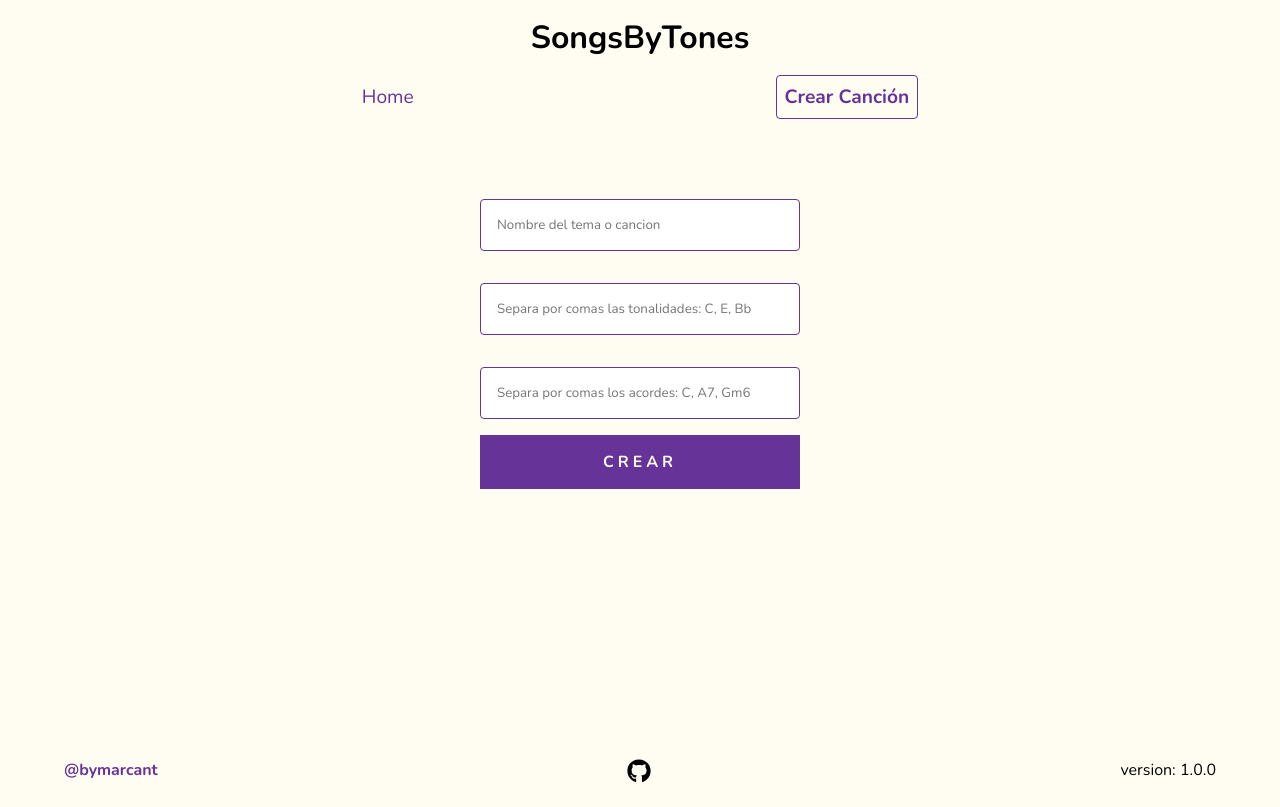
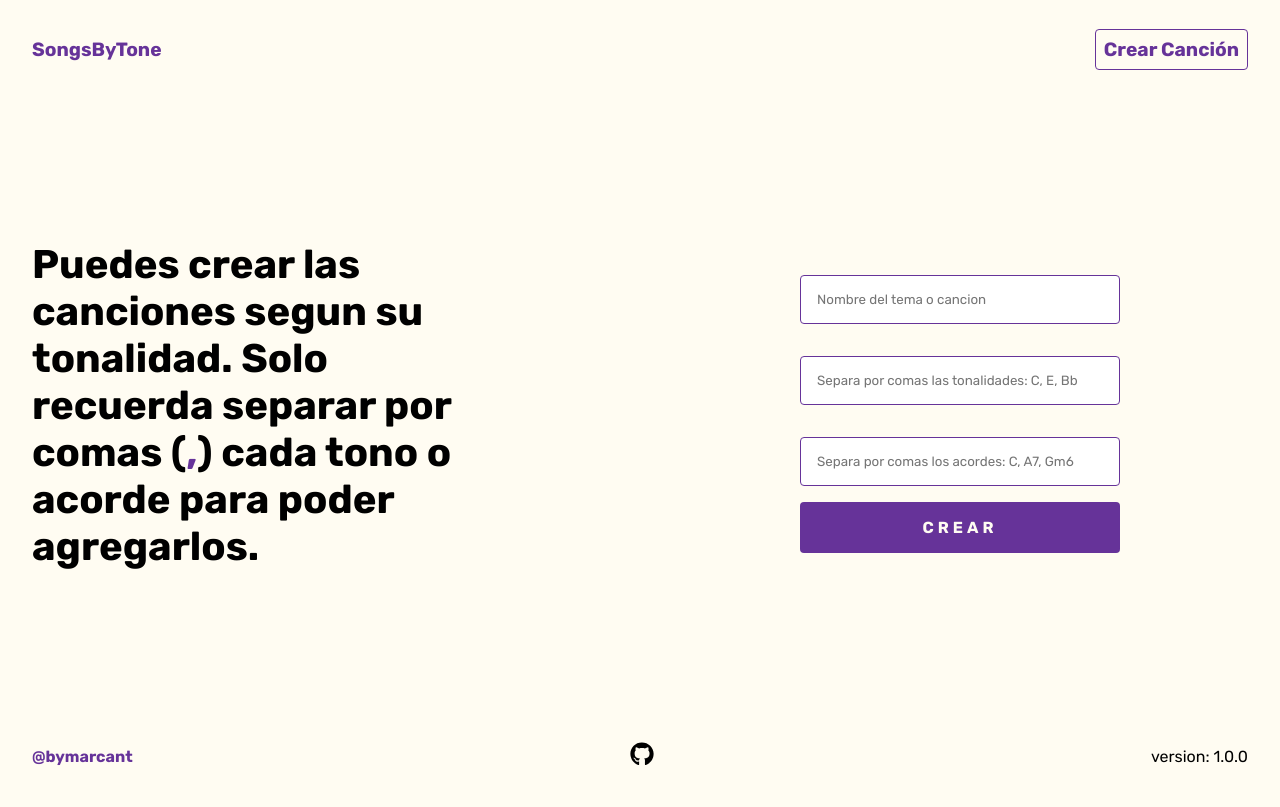
Before and after one commit to MarcAnt/songs-by-tone, a React (Create React App) app: page /#/create in a window 1280 px wide. Built offline with nearby package versions, Linux system fonts and the light colour scheme.

Commit message:
Mas cambios en el diseno. Preparando para mas cambios en el buscador.

```diff
--- a/public/index.html
+++ b/public/index.html
@@ -10,10 +10,17 @@
       content="Web site created using create-react-app"
     />
     <link rel="apple-touch-icon" href="%PUBLIC_URL%/logo192.png" />
+    <!-- <link rel="preconnect" href="https://fonts.googleapis.com" />
+    <link rel="preconnect" href="https://fonts.gstatic.com" crossorigin />
+    <link
+      href="https://fonts.googleapis.com/css2?family=Nunito:wght@300;400;600;700&display=swap"
+      rel="stylesheet"
+    /> -->
+
     <link rel="preconnect" href="https://fonts.googleapis.com" />
     <link rel="preconnect" href="https://fonts.gstatic.com" crossorigin />
     <link
-      href="https://fonts.googleapis.com/css2?family=Nunito:wght@300;400;600;700&display=swap"
+      href="https://fonts.googleapis.com/css2?family=Rubik:wght@300;400;500;600;700;900&display=swap"
       rel="stylesheet"
     />
     <!--
--- a/src/Api/db.json
+++ b/src/Api/db.json
@@ -94,6 +94,63 @@
         "Em"
       ],
       "id": 8
+    },
+    {
+      "name": "Con dos tones",
+      "chords": [
+        "D",
+        "Bm",
+        "Em",
+        "F"
+      ],
+      "tones": [
+        "D",
+        "Bm"
+      ],
+      "id": 9
+    },
+    {
+      "name": "Otro tema con tres tonalidades",
+      "chords": [
+        "AM7",
+        "CM7",
+        "EM7",
+        "FM7",
+        "Fm"
+      ],
+      "tones": [
+        "A",
+        "C",
+        "E"
+      ],
+      "id": 10
+    },
+    {
+      "name": "Otra canción con el nombre mas largo, con todos las tonalidades y todos los acordes ",
+      "chords": [
+        "A"
+      ],
+      "tones": [
+        "A",
+        "C#",
+        "Gb"
+      ],
+      "id": 11
+    },
+    {
+      "name": "Esto es lo mas largo que puedo colocar de nombre ",
+      "chords": [
+        "Am",
+        "C",
+        "Dm",
+        "Em",
+        "G7"
+      ],
+      "tones": [
+        "Am",
+        "C"
+      ],
+      "id": 12
     }
   ]
 }
--- a/src/App.tsx
+++ b/src/App.tsx
@@ -1,4 +1,5 @@
 import React from "react";
+import { HashRouter } from "react-router-dom";
 import { GlobalStyles } from "./GlobalStyles";
 
 import Footer from "./components/Footer/Footer";
@@ -10,11 +11,13 @@ const App: React.FC = () => {
   return (
     <>
       <GlobalStyles />
-      <div>
-        <Header />
-        <Home />
-        <Footer />
-      </div>
+      <HashRouter>
+        <div className="site-wrapper">
+          <Header />
+          <Home />
+          <Footer />
+        </div>
+      </HashRouter>
     </>
   );
 };
--- a/src/GlobalStyles.ts
+++ b/src/GlobalStyles.ts
@@ -14,7 +14,7 @@ export const GlobalStyles = createGlobalStyle`
 
     html {
         font-size: 16px;
-        font-family: 'Nunito', sans-serif;
+        font-family: 'Rubik', sans-serif;
     }
 
     html, * {
@@ -35,43 +35,14 @@ export const GlobalStyles = createGlobalStyle`
         text-decoration: none;
     }
 
-    footer p {
-        a:nth-child(2){
-            color: black;
-            font-size: 1.5rem;
-        }
-    }
-
-    nav {
-        text-align: center;
-        width: 100%;
-        display: flex;
-        justify-content: space-evenly;
-        align-items: center;
-        font-size: 1.2rem;
-        a.create {
-            font-weight: bolder;
-            background-color: var(--bgColor);
-            border: 1px solid var(--btnBgColor);
-            border-radius: 4px;
-            padding: .5rem;
-            transition: all .3s ease-in-out;
-        }
-
-        a.create:hover {
-            background-color: var(--btnBgColor);
-            border: 1px solid var(--bgColor);
-            color: var(--generalColor);
-        }
-    }
-
     button, input[type="submit"] {
         background-color: var(--btnBgColor);
         color: var(--generalColor);
-        font-family: "Nunito";
+        font-family: "Rubik";
         padding: 1rem;
         font-weight: bold;
         border: none;
+        border-radius: 4px;
         cursor: pointer;
         font-size: 1rem;
         text-align: center;
@@ -108,8 +79,7 @@ export const GlobalStyles = createGlobalStyle`
     input[type="text"],input[type="search"] {
         width: 50%;
         margin: 1rem;
-
-        font-family: "Nunito";
+        font-family: "Rubik";
         border-radius: 4px;
         border: 0.5px solid var(--btnBgColor);
         padding: 1rem;
@@ -118,7 +88,7 @@ export const GlobalStyles = createGlobalStyle`
     }
 
     input[type="text"]:focus,input[type="search"]:focus {
-        border: 2px solid var(--btnBgColor);
+        border: 1px solid var(--btnBgColor);
     }
 
 
@@ -140,12 +110,57 @@ export const GlobalStyles = createGlobalStyle`
         box-shadow: 0 0 0 5px var(--btnBorder);
     }
 
+    .site-wrapper {
+        display: flex;
+        justify-content: center;
+        align-content: center;
+        flex-direction: column;
+        min-height: 100vh;
+    }
+
     .form-wrapper {
-        height: 70vh;
+        height: 80vh;
+        display: flex;
+        justify-content: center;
+        align-items: center;
+
+        section {
+            flex: 50%;
+
+            p {
+                padding-left: 2rem;
+                font-size: 2.5rem;
+                font-weight: bolder;
+                width: 80%;
+
+                span {
+                    color: var(--btnBgColor);
+                }
+            }
+
+        }
+        form {
+            flex: 50%;
+            margin: 0;
+        }
+    }
+
+    .song-search-container {
+
+        height: 80vh;
+
+        section p {
+            text-align: center;
+            font-weight: bolder;
+            font-size: 2rem;
+            padding: 1rem 2rem;
+            margin: 0 auto;
+            width: 60%;
+        }
     }
 
     form {
-        margin: 4rem auto auto;
+        margin: 0 auto;
         width: 50%;
         display: flex;
         justify-content: center;
@@ -238,22 +253,6 @@ export const GlobalStyles = createGlobalStyle`
 
     }
 
-    footer {
-
-        text-align: center;
-        width: 100%;
-        padding: 1rem 4rem;
-
-        p {
-            display: flex;
-            justify-content: space-between;
-        }
-
-        a {
-            font-weight: bold;
-        }
-    }
-
     table {
         width: 90%;
         margin: 2rem auto;
@@ -274,12 +273,14 @@ export const GlobalStyles = createGlobalStyle`
     .card-grid {
         display: grid;
         align-content: center;
-        grid-template-columns: repeat(auto-fit, minmax(200px, 1fr));
+        grid-template-columns: repeat(auto-fill, minmax(200px, 1fr));
         gap: 1rem;
         margin: 1.5rem auto 0 auto;
         max-width: 1000px;
         min-width: 300px;
-        min-height: 50vh;
+        /* min-height: 43vh; */
+        height: 44vh;
+        align-content: flex-start;
 
     }
 
@@ -290,28 +291,37 @@ export const GlobalStyles = createGlobalStyle`
         background-color: #fff;
         border-radius: 4px;
         border: 4px solid var(--generalColor);
-        box-shadow: 1px 1px 5px grey;
+        box-shadow: 1px 1px 2.5px grey;
         display: flex;
         justify-content: space-evenly;
         align-items: center;
-        flex-direction: column;
         color: var(--btnBgColor);
         transition: all .2s ease-in-out;
         cursor: pointer;
-        padding: .5rem 0;
+
+        div {
+            flex: 70%;
+            text-align: left;
+        }
 
         h4 {
-            font-size: 1.1rem;
+            font-size: .8rem;
         }
 
         p{
             text-shadow: 1px 1px 2px #ddd;
             font-weight: bolder;
-            font-size: 5rem;
-            margin: 1rem auto;
+            font-size: 2.5rem;
+            /* margin: 1rem auto; */
+            flex: 30%;
+            text-align: left;
         }
 
         span {
+            font-size: 1rem;
+        }
+
+        .one-more-tone {
             font-size: 1.3rem;
         }
 
--- a/src/Pages/Home.tsx
+++ b/src/Pages/Home.tsx
@@ -1,4 +1,4 @@
-import { Link, Route, Switch, HashRouter } from "react-router-dom";
+import { Route, Switch } from "react-router-dom";
 import SongForm from "../components/SongForm";
 import SongSearch from "../components/SongSearch";
 import Error404 from "../Pages/Error404";
@@ -6,19 +6,11 @@ import Error404 from "../Pages/Error404";
 const Home = () => {
   return (
     <div>
-      <HashRouter>
-        <nav>
-          <Link to="/">Home</Link>
-          <Link className="create" to="/create">
-            Crear Canción
-          </Link>
-        </nav>
-        <Switch>
-          <Route exact path="/" component={SongSearch} />
-          <Route exact path="/create" component={SongForm} />
-          <Route path="*" component={Error404} />
-        </Switch>
-      </HashRouter>
+      <Switch>
+        <Route exact path="/" component={SongSearch} />
+        <Route exact path="/create" component={SongForm} />
+        <Route path="*" component={Error404} />
+      </Switch>
     </div>
   );
 };
--- a/src/components/Footer/Footer.style.ts
+++ b/src/components/Footer/Footer.style.ts
@@ -3,13 +3,16 @@ import styled from "styled-components";
 export const FooterWrapper = styled.footer`
   text-align: center;
   width: 100%;
-  padding: 1rem 4rem;
-  transform: translateY(56vh);
-
+  padding: 1rem 2rem;
+  /* transform: translateY(5vh); */
   p {
     display: flex;
     justify-content: space-between;
     align-items: center;
+    a:nth-child(2) {
+      color: black;
+      font-size: 1.5rem;
+    }
   }
 
   a {
--- a/src/components/Footer/Footer.tsx
+++ b/src/components/Footer/Footer.tsx
@@ -1,9 +1,10 @@
 // const today = new Date();
 // const YEAR = today.getFullYear();
 import { FaGithub } from "react-icons/fa";
+import { FooterWrapper } from "./Footer.style";
 const Footer: React.FC = () => {
   return (
-    <footer>
+    <FooterWrapper>
       <p>
         <a
           href="https://twitter.com/bymarcant"
@@ -21,7 +22,7 @@ const Footer: React.FC = () => {
         </a>
         <span>version: 1.0.0</span>
       </p>
-    </footer>
+    </FooterWrapper>
   );
 };
 export default Footer;
--- a/src/components/Header/Header.style.ts
+++ b/src/components/Header/Header.style.ts
@@ -3,11 +3,7 @@ import styled from "styled-components";
 export const HeaderWrapper = styled.header`
   text-align: center;
   width: 100%;
-  padding: 1rem 4rem;
-
-  h1 {
-    font-weight: bolder;
-  }
+  padding: 1rem 2rem;
 
   p {
     display: flex;
@@ -17,4 +13,27 @@ export const HeaderWrapper = styled.header`
   a {
     font-weight: bold;
   }
+
+  nav {
+    text-align: center;
+    width: 100%;
+    display: flex;
+    justify-content: space-between;
+    align-items: center;
+    font-size: 1.2rem;
+    a.create {
+      font-weight: bolder;
+      background-color: var(--bgColor);
+      border: 1px solid var(--btnBgColor);
+      border-radius: 4px;
+      padding: 0.5rem;
+      transition: all 0.3s ease-in-out;
+    }
+
+    a.create:hover {
+      background-color: var(--btnBgColor);
+      border: 1px solid var(--bgColor);
+      color: var(--generalColor);
+    }
+  }
 `;
--- a/src/components/Header/Header.tsx
+++ b/src/components/Header/Header.tsx
@@ -1,9 +1,14 @@
-import React from "react";
 import { HeaderWrapper } from "./Header.style";
+import { Link } from "react-router-dom";
 const Header = () => {
   return (
     <HeaderWrapper>
-      <h1>SongsByTones</h1>
+      <nav>
+        <Link to="/">SongsByTone</Link>
+        <Link className="create" to="/create">
+          Crear Canción
+        </Link>
+      </nav>
     </HeaderWrapper>
   );
 };
--- a/src/components/SongCard.tsx
+++ b/src/components/SongCard.tsx
@@ -9,9 +9,13 @@ const SongCard = ({
 }) => {
   return (
     <div className="card-item">
-      <h4>{names}</h4>
-      <p>{tones.join(", ")}</p>
-      <span>{chords.join(", ")}</span>
+      <p className={tones.length > 1 ? "one-more-tone " : ""}>
+        {tones.join(", ")}
+      </p>
+      <div>
+        <h4>{names}</h4>
+        <span>{chords.join(", ")}</span>
+      </div>
     </div>
   );
 };
--- a/src/components/SongForm.tsx
+++ b/src/components/SongForm.tsx
@@ -66,6 +66,12 @@ const SongForm = () => {
 
   return (
     <div className="form-wrapper">
+      <section>
+        <p>
+          Puedes crear las canciones segun su tonalidad. Solo recuerda separar
+          por comas (<span>,</span>) cada tono o acorde para poder agregarlos.
+        </p>
+      </section>
       <form onSubmit={handleSubmit}>
         <input
           type="text"
@@ -74,6 +80,7 @@ const SongForm = () => {
           placeholder="Nombre del tema o cancion"
           onChange={handleChange}
           ref={inputRef}
+          maxLength={50}
         />
 
         <TonesInput
--- a/src/components/SongSearch.tsx
+++ b/src/components/SongSearch.tsx
@@ -147,7 +147,11 @@ const SongSearch: React.FC = () => {
   };
 
   return (
-    <div>
+    <div className="song-search-container">
+      <section>
+        <p>Un simple buscador por tonalidad o acordes de canciones.</p>
+      </section>
+
       <form ref={formRef} onSubmit={handleSubmit}>
         <div className="search-bar">
           <div className="search-bar-content">
```
